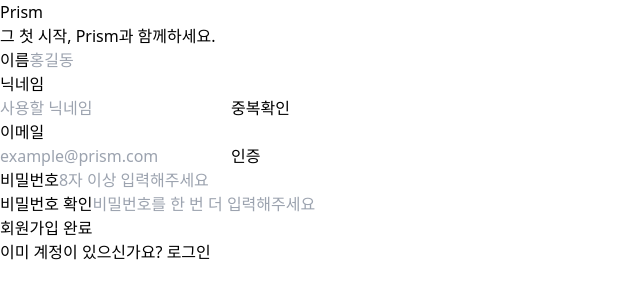
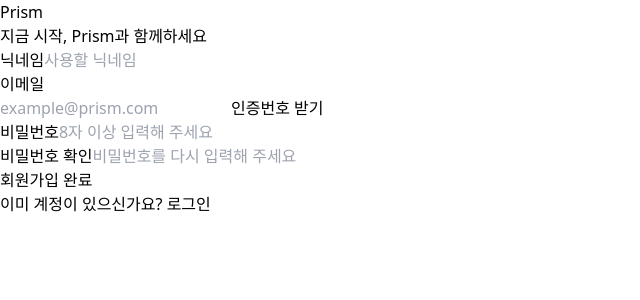
Before and after one commit to silverwest0539-sketch/team_prism, a React (Vite) app in the folder frontend/: page /signup in a window 1280 px wide. Shown: the top 300 px of the page, without its empty margins (0-640 px from the left). Built offline with nearby package versions, Linux system fonts and the light colour scheme; a web font is replaced by a local one.

Commit message:
feat(signup): users.json 기반 이메일 중복 확인 및 인증번호 입력 UI 처리

```diff
--- a/frontend/src/pages/SignupPage.jsx
+++ b/frontend/src/pages/SignupPage.jsx
@@ -1,109 +1,206 @@
-// src/pages/SignupPage.jsx
-import React, { useState } from 'react';
-import { Link } from 'react-router-dom';
+import React, { useRef, useState } from 'react';
+import { Link, useNavigate } from 'react-router-dom';
+import usersData from '../../../backend/data/users.json';
+
+const normalizeEmail = (email) => String(email || '').trim().toLowerCase();
 
 const SignupPage = () => {
-  const [isEmailSent, setIsEmailSent] = useState(false);
+  const navigate = useNavigate();
+  const passwordConfirmInputRef = useRef(null);
 
-  const handleVerifyEmail = () => {
-    alert("인증번호가 발송되었습니다. (테스트)");
-    setIsEmailSent(true);
+  const [form, setForm] = useState({
+    nickname: '',
+    email: '',
+    emailCode: '',
+    password: '',
+    passwordConfirm: ''
+  });
+
+  const [emailCheckStatus, setEmailCheckStatus] = useState('idle'); // idle(초기) | duplicate(중복) | available(사용 가능)
+  const [emailMessage, setEmailMessage] = useState('');
+  const [isPasswordConfirmFocused, setIsPasswordConfirmFocused] = useState(false);
+  const [isSubmitting, setIsSubmitting] = useState(false);
+
+  const isPasswordMismatch =
+    form.passwordConfirm.trim().length > 0 && form.password !== form.passwordConfirm;
+
+  const showEmailCodeInput = emailCheckStatus === 'available';
+  const showEmailMessage = Boolean(emailMessage) && emailCheckStatus !== 'available';
+  const showPasswordFeedback = isPasswordConfirmFocused && isPasswordMismatch;
+
+  const updateField = (field) => (event) => {
+    const { value } = event.target;
+
+    setForm((prev) => {
+      const next = { ...prev, [field]: value };
+
+      if (field === 'email') {
+        next.emailCode = '';
+      }
+
+      return next;
+    });
+
+    if (field === 'email') {
+      setEmailCheckStatus('idle');
+      setEmailMessage('');
+    }
+  };
+
+  const handleEmailCheck = () => {
+    const targetEmail = normalizeEmail(form.email);
+
+    if (!targetEmail) {
+      setEmailCheckStatus('idle');
+      setEmailMessage('이메일을 입력해 주세요.');
+      return;
+    }
+
+    const users = Array.isArray(usersData?.users) ? usersData.users : [];
+    const isDuplicate = users.some(
+      (user) => normalizeEmail(user?.email) === targetEmail
+    );
+
+    if (isDuplicate) {
+      setEmailCheckStatus('duplicate');
+      setEmailMessage('이미 사용 중인 이메일입니다.');
+      return;
+    }
+
+    setForm((prev) => ({ ...prev, emailCode: '' }));
+    setEmailCheckStatus('available');
+    setEmailMessage('');
+  };
+
+  const handleSignup = (event) => {
+    event.preventDefault();
+
+    if (isPasswordMismatch) {
+      passwordConfirmInputRef.current?.focus();
+      return;
+    }
+
+    if (emailCheckStatus !== 'available') {
+      setEmailCheckStatus('idle');
+      setEmailMessage('인증번호 받기를 눌러 이메일 중복 여부를 확인해 주세요.');
+      return;
+    }
+
+    setIsSubmitting(true);
+
+    try {
+      alert('현재는 회원가입 화면 표시 단계입니다.');
+      navigate('/login');
+    } finally {
+      setIsSubmitting(false);
+    }
   };
 
   return (
     <div className="min-h-screen bg-gray-50 flex items-center justify-center p-4">
       <div className="card-soft w-full max-w-md shadow-lg">
-        {/* 헤더 */}
         <div className="text-center mb-8">
           <h1 className="text-3xl font-bold text-indigo-600 mb-2">Prism</h1>
-          <p className="text-gray-600 font-medium">그 첫 시작, Prism과 함께하세요.</p>
+          <p className="text-gray-600 font-medium">지금 시작, Prism과 함께하세요</p>
         </div>
 
-        {/* 입력 폼 */}
-        <form className="space-y-5">
-          {/* 이름 */}
+        <form onSubmit={handleSignup} className="space-y-5">
           <div>
-            <label className="form-label">이름</label>
+            <label className="form-label">닉네임</label>
             <input
               type="text"
-              placeholder="홍길동"
+              value={form.nickname}
+              onChange={updateField('nickname')}
+              placeholder="사용할 닉네임"
               className="form-input"
+              required
             />
           </div>
 
-          {/* 닉네임 + 중복확인 */}
-          <div>
-            <label className="form-label">닉네임</label>
-            <div className="flex gap-2">
-              <input
-                type="text"
-                placeholder="사용할 닉네임"
-                className="form-input"
-              />
-              <button type="button" className="btn-auth-secondary">
-                중복확인
-              </button>
-            </div>
-          </div>
-
-          {/* 이메일 + 인증 */}
           <div>
             <label className="form-label">이메일</label>
             <div className="flex gap-2 mb-2">
               <input
                 type="email"
+                value={form.email}
+                onChange={updateField('email')}
                 placeholder="example@prism.com"
                 className="form-input"
+                required
               />
               <button
                 type="button"
-                onClick={handleVerifyEmail}
-                className="btn-auth-primary px-6 whitespace-nowrap"
+                onClick={handleEmailCheck}
+                className="btn-auth-primary !w-auto px-5 whitespace-nowrap"
               >
-                인증
+                {emailCheckStatus === 'available'
+                  ? '인증번호 재전송'
+                  : '인증번호 받기'}
               </button>
             </div>
 
-            {/* 인증번호 입력칸 */}
-            {isEmailSent && (
+            {showEmailMessage && (
+              <p className="text-sm mt-1 text-red-500">{emailMessage}</p>
+            )}
+
+            {showEmailCodeInput && (
               <input
                 type="text"
+                value={form.emailCode}
+                onChange={updateField('emailCode')}
                 placeholder="인증번호 6자리 입력"
-                className="form-input border-indigo-300 bg-indigo-50"
+                className="form-input border-indigo-300 bg-indigo-50 mt-2"
               />
             )}
           </div>
 
-          {/* 비밀번호 */}
           <div>
             <label className="form-label">비밀번호</label>
             <input
               type="password"
-              placeholder="8자 이상 입력해주세요"
+              value={form.password}
+              onChange={updateField('password')}
+              placeholder="8자 이상 입력해 주세요"
               className="form-input"
+              required
             />
           </div>
 
-          {/* 비밀번호 확인 */}
           <div>
             <label className="form-label">비밀번호 확인</label>
             <input
+              ref={passwordConfirmInputRef}
               type="password"
-              placeholder="비밀번호를 한 번 더 입력해주세요"
+              value={form.passwordConfirm}
+              onChange={updateField('passwordConfirm')}
+              onFocus={() => setIsPasswordConfirmFocused(true)}
+              onBlur={() => setIsPasswordConfirmFocused(false)}
+              placeholder="비밀번호를 다시 입력해 주세요"
               className="form-input"
+              required
             />
+            {showPasswordFeedback && (
+              <p className="text-sm text-red-500 mt-1">
+                비밀번호가 일치하지 않습니다.
+              </p>
+            )}
           </div>
 
-          {/* 회원가입 버튼 */}
-          <button type="submit" className="btn-auth-primary text-lg mt-6">
-            회원가입 완료
+          <button
+            type="submit"
+            disabled={isSubmitting}
+            className="btn-auth-primary text-lg mt-6 disabled:opacity-60 disabled:cursor-not-allowed"
+          >
+            {isSubmitting ? '가입 중...' : '회원가입 완료'}
           </button>
         </form>
 
-        {/* 하단 링크 */}
         <div className="text-center mt-6">
           <span className="text-gray-500 text-sm">이미 계정이 있으신가요? </span>
-          <Link to="/login" className="text-indigo-600 font-bold text-sm hover:underline ml-1">
+          <Link
+            to="/login"
+            className="text-indigo-600 font-bold text-sm hover:underline ml-1"
+          >
             로그인
           </Link>
         </div>
```
Also changed, not shown: 1 other file (tests, documents, lock files or other folders).
